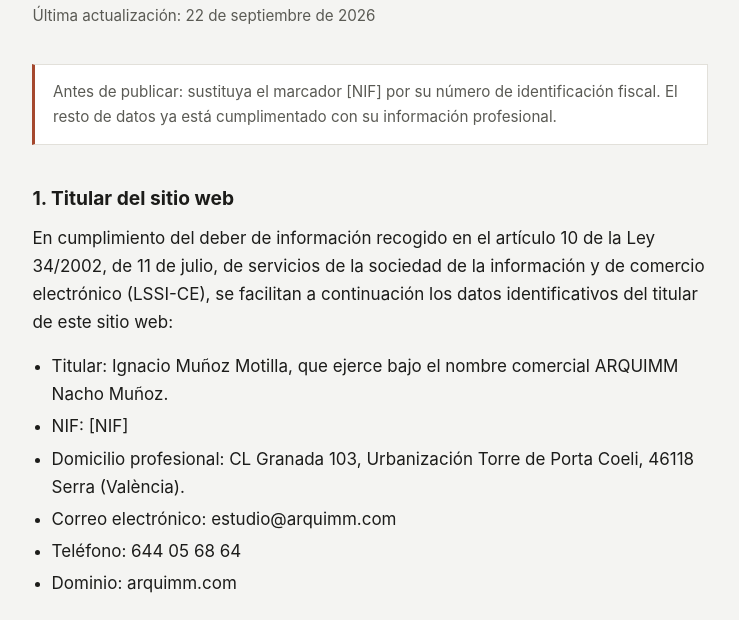
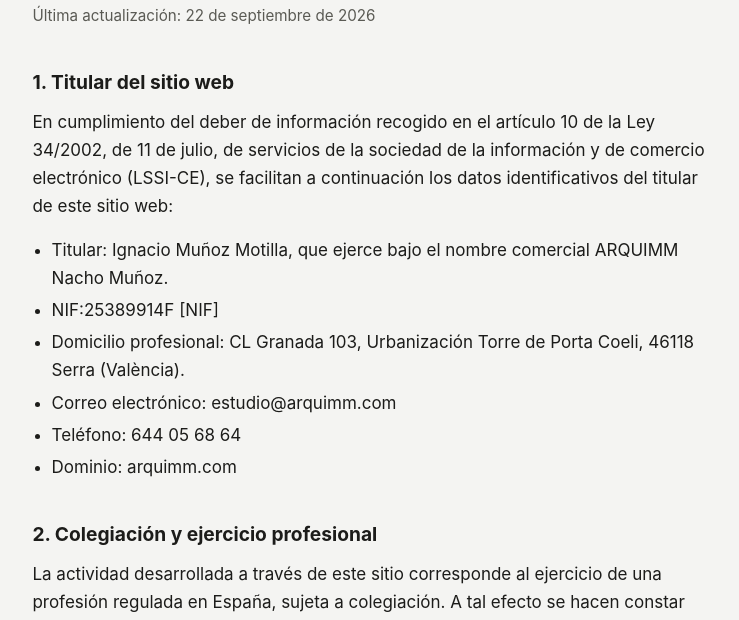
Before and after one commit to arrupevlc/arquimm, a plain HTML site: page aviso-legal/index.html in a window 1280 px wide. Shown: the part 161-781 px from the top of the page, without its empty margins (270-1009 px from the left). Drawn offline with Linux system fonts and the light colour scheme.

Commit message:
Update index.html

```diff
--- a/aviso-legal/index.html
+++ b/aviso-legal/index.html
@@ -57,13 +57,11 @@
   <h1>Aviso legal</h1>
   <p class="fecha">Última actualización: 22 de septiembre de 2026</p>
 
-  <div class="aviso">Antes de publicar: sustituya el marcador [NIF] por su número de identificación fiscal. El resto de datos ya está cumplimentado con su información profesional.</div>
-
   <h2>1. Titular del sitio web</h2>
   <p>En cumplimiento del deber de información recogido en el artículo 10 de la Ley 34/2002, de 11 de julio, de servicios de la sociedad de la información y de comercio electrónico (LSSI-CE), se facilitan a continuación los datos identificativos del titular de este sitio web:</p>
   <ul>
     <li>Titular: Ignacio Muñoz Motilla, que ejerce bajo el nombre comercial ARQUIMM Nacho Muñoz.</li>
-    <li>NIF: [NIF]</li>
+    <li>NIF:25389914F [NIF]</li>
     <li>Domicilio profesional: CL Granada 103, Urbanización Torre de Porta Coeli, 46118 Serra (València).</li>
     <li>Correo electrónico: estudio@arquimm.com</li>
     <li>Teléfono: 644 05 68 64</li>
```
